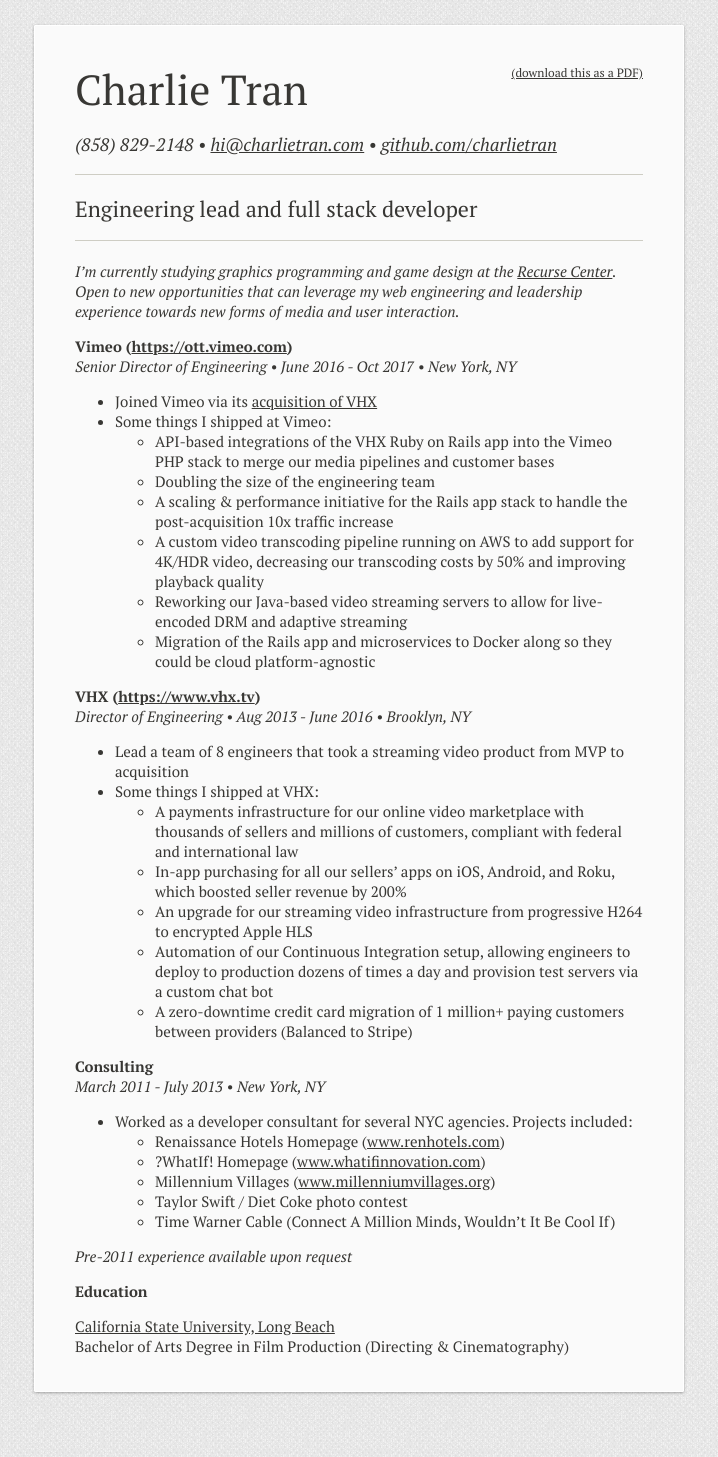
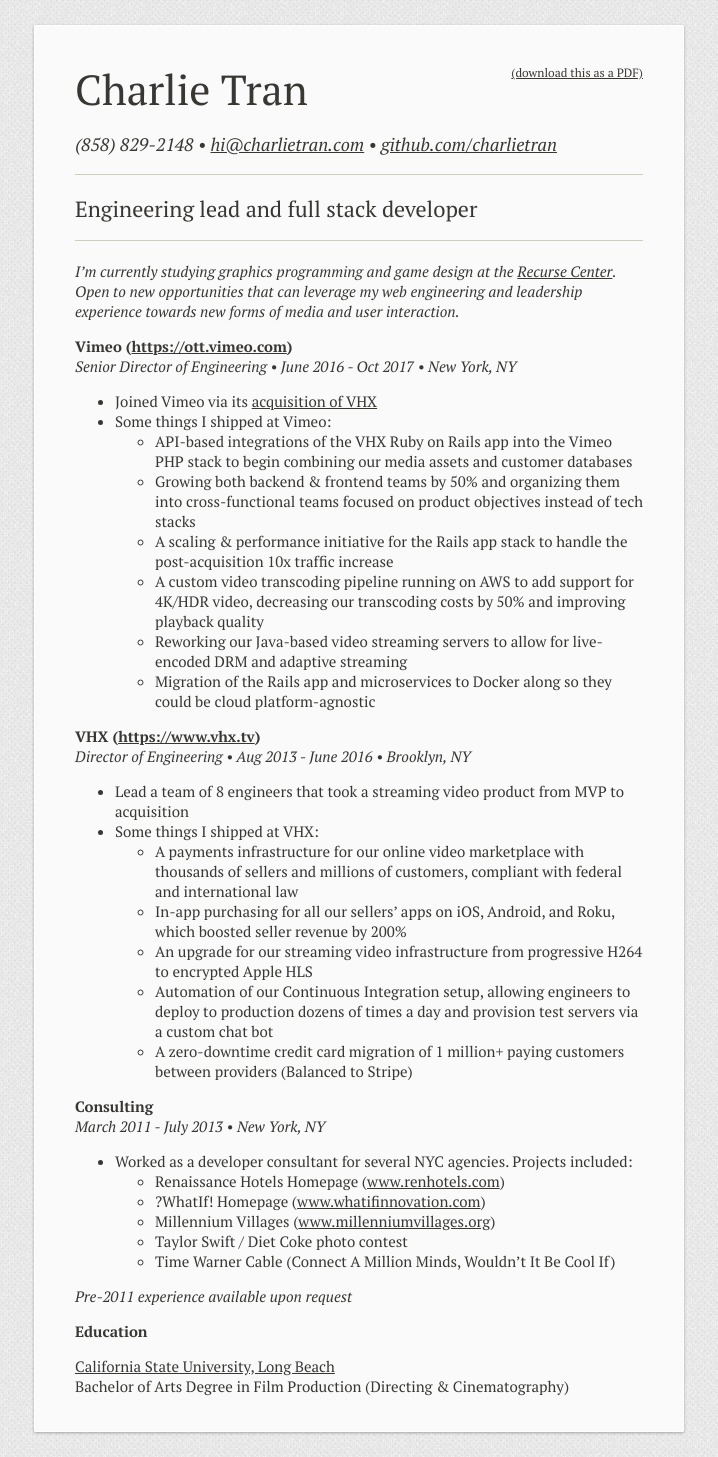
Before and after one commit to charlietran/charlietran.github.io, a Jekyll site: the page built from resume.md, in a window 1280 px wide. Shown: the whole page, without its empty margins (281-999 px from the left). Built offline with Jekyll 4.4.1, drawn with Linux system fonts in a browser that asks for light colours; before the commit the page ends 1417 px from its top, so only the background shows below that.

Commit message:
Add blog post, update resume

```diff
--- a/assets/style.scss
+++ b/assets/style.scss
@@ -54,9 +54,26 @@
     color: #8ec9d2;
     font-weight: 300;
   }
+}
 
-  p {
+.image {
+  text-align: center;
+  font-style: italic;
+  font-size: 0.8em;
+
+  img {
+    max-width: 100%;
+    display: block;
+    margin: 0 auto;
   }
+}
+
+sup {
+  font-size: 0.7em;
+}
+.footnotes {
+  font-size: 0.8em;
+  font-style: italic;
 }
 
 section,footer {
--- a/resume.md
+++ b/resume.md
@@ -28,8 +28,9 @@
 * Joined Vimeo via its [acquisition of VHX](https://www.theverge.com/2016/5/2/11554434/vimeo-acquires-vhx)
 * Some things I shipped at Vimeo:
   * API-based integrations of the VHX Ruby on Rails app into the Vimeo PHP stack
-    to merge our media pipelines and customer bases
-  * Doubling the size of the engineering team
+    to begin combining our media assets and customer databases
+  * Growing both backend &amp; frontend teams by 50% and organizing them into
+    cross-functional teams focused on product objectives instead of tech stacks
   * A scaling & performance initiative for the Rails app stack to handle the
     post-acquisition 10x traffic increase
   * A custom video transcoding pipeline running on AWS to add support for 4K/HDR
```
Also changed, not shown: _posts/2018-10-14-over-engineering-my-resume.md (added, +119 -0 lines), assets/2018-10-14-netlify-screenshot.png (added).
